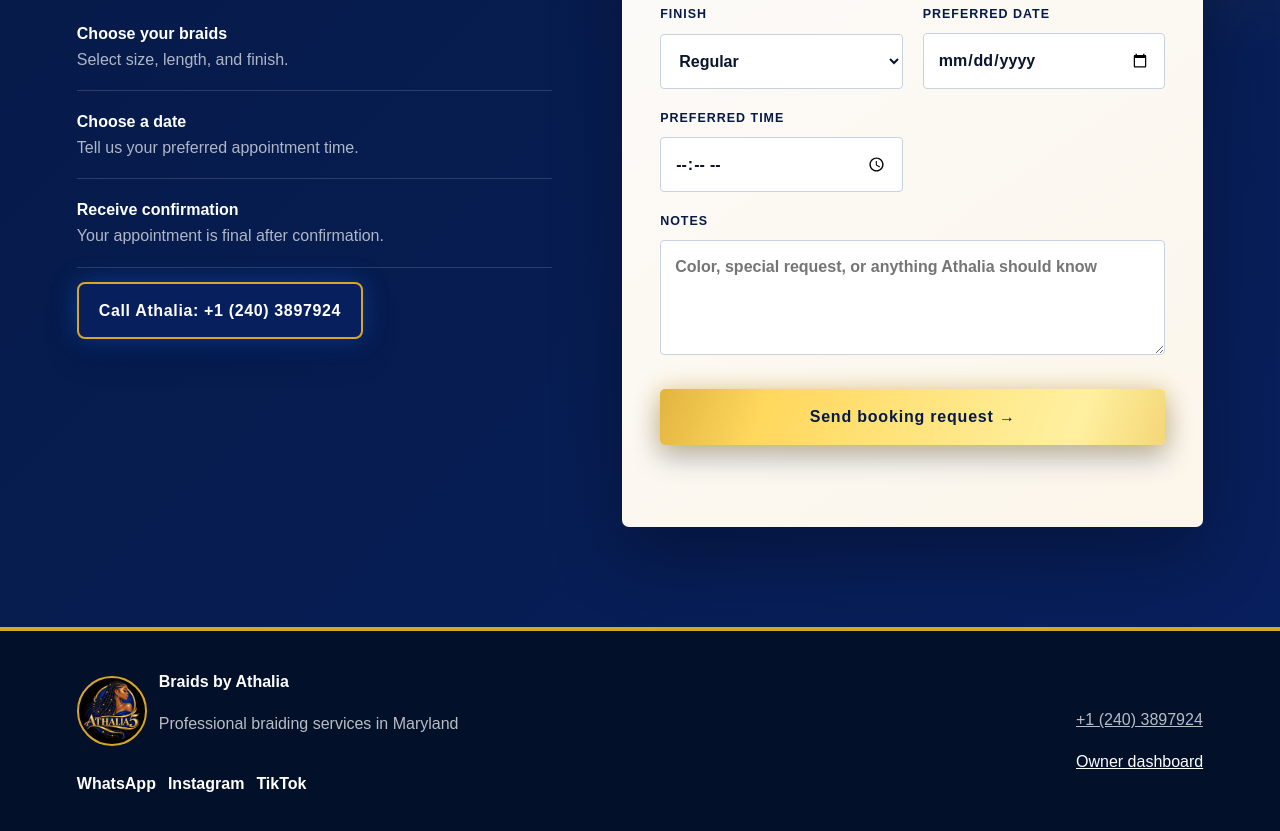
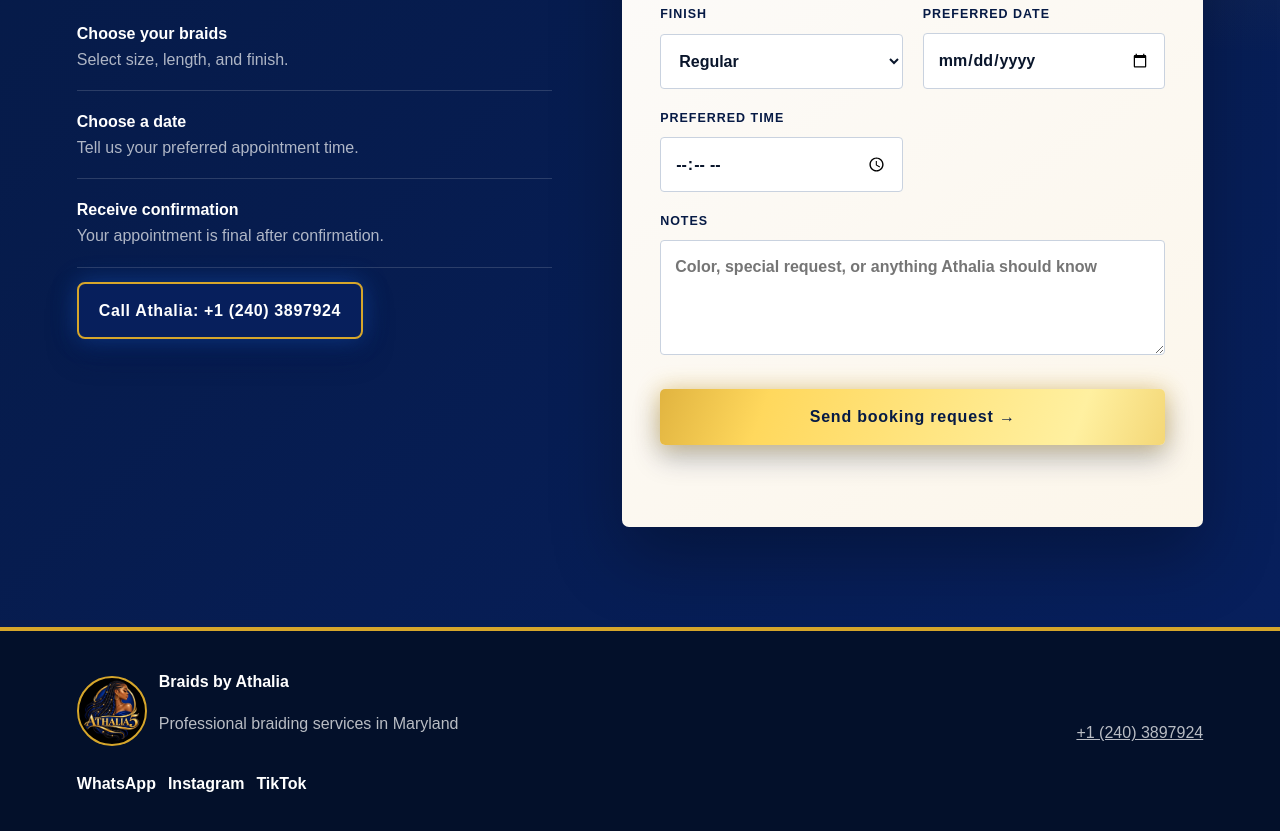
Before and after one commit to Marceldinga/braids_by_athalia, a website: page public/index.html in a window 1280 px wide. Shown: the part 5861-6692 px from the top of the page. Drawn offline with Linux system fonts and the light colour scheme.

Commit message:
Update index.html

```diff
--- a/public/index.html
+++ b/public/index.html
@@ -1121,7 +1121,8 @@
         </a>
       </p>
 
-      <a href="/owner">Owner dashboard</a>
+      <!-- Owner dashboard intentionally hidden from the public site.
+           The owner should use the private /owner-login URL. -->
     </div>
   </footer>
 
```
